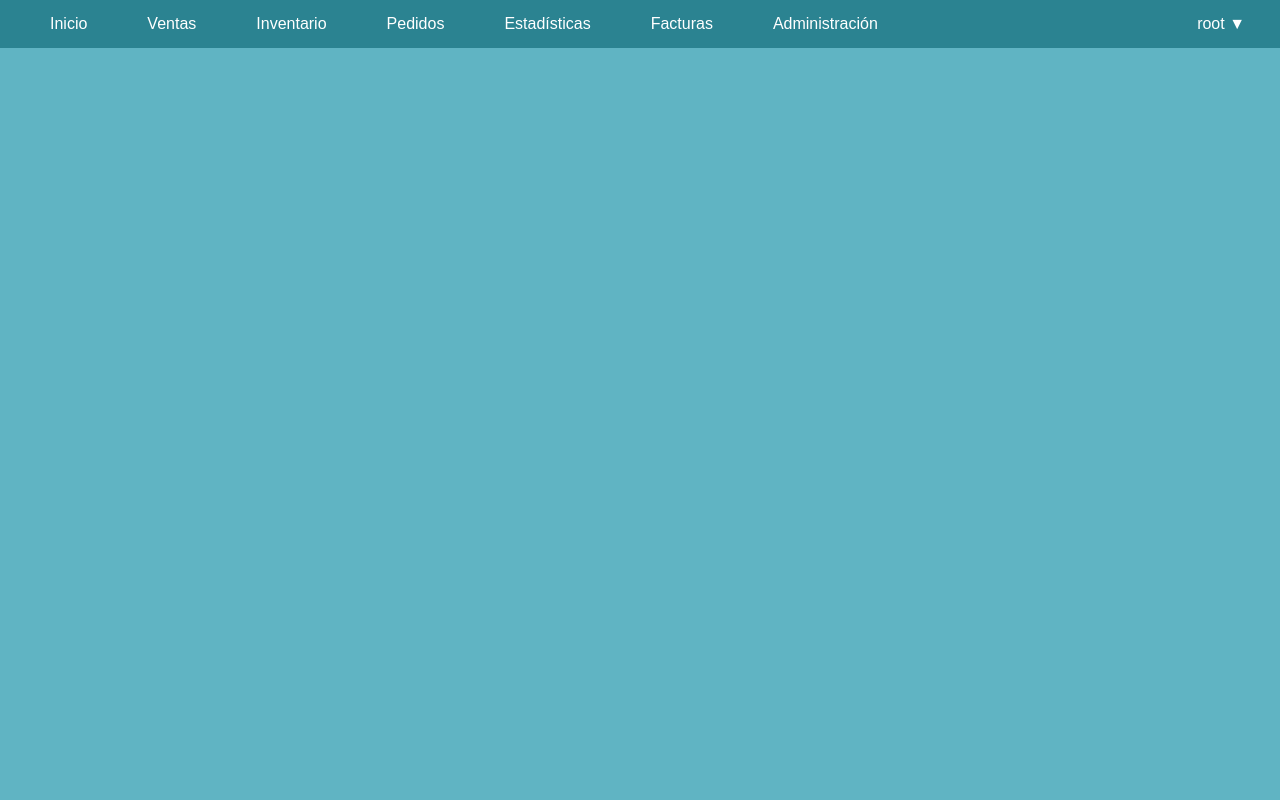
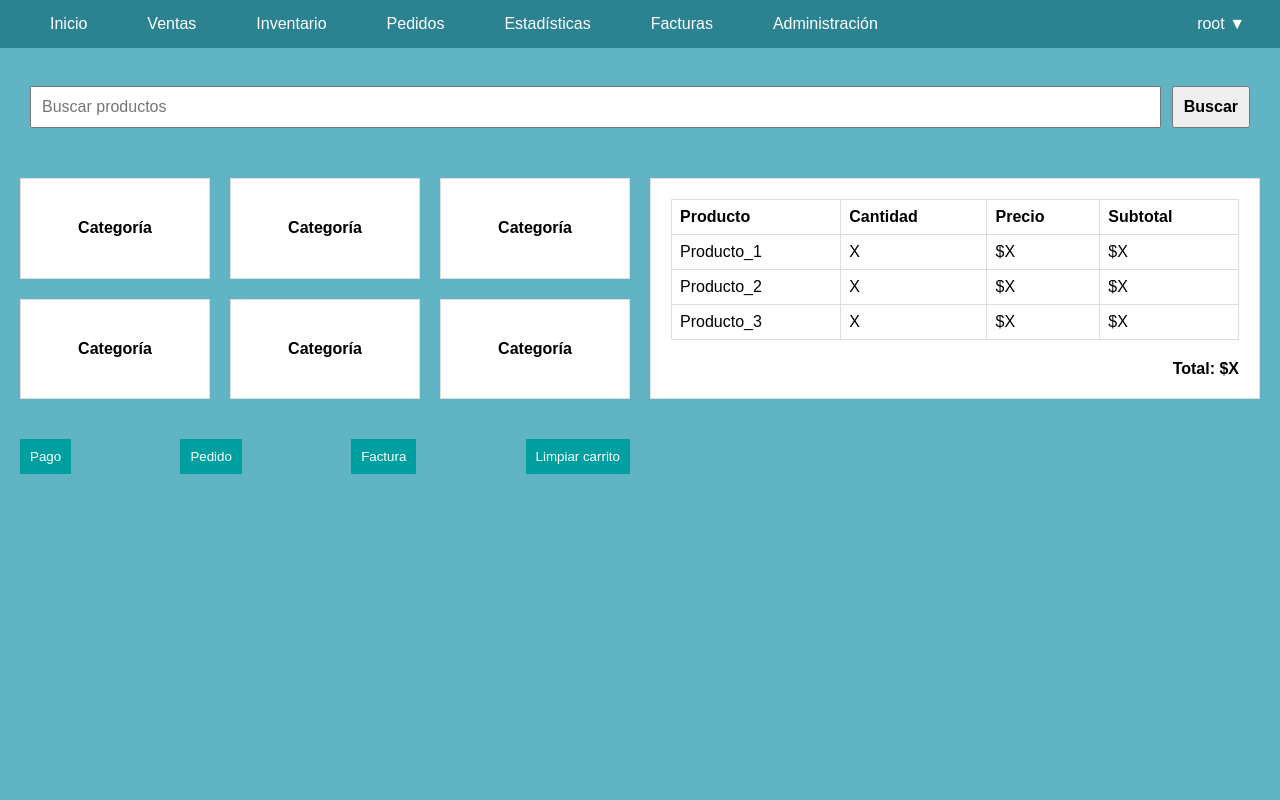
Before and after one commit to FMM28/depositoEdent, a Flask app: page /ventas in a window 1280 px wide. Run offline with Flask 3, Linux system fonts and the light colour scheme; a user stored in the database is signed in.

Commit message:
yqegvfiyewgfoueq

```diff
--- a/main.py
+++ b/main.py
@@ -35,7 +35,7 @@ def home():
 
 @app.route('/ventas')
 def ventas():
-    return render_template('base.html')
+    return render_template('ventas.html')
 
 @app.route('/inventario')
 def inventario():
@@ -78,7 +78,7 @@ def inventario():
     else:
         offset = (page - 1) * 12
 
-        query = '''SELECT nombre FROM categorias ORDER BY nombre LIMIT 10 OFFSET ?'''
+        query = '''SELECT nombre FROM categorias ORDER BY nombre LIMIT 12 OFFSET ?'''
         cursor.execute(query, (offset,))
         categorias = cursor.fetchall()
 
--- a/static/css/style.css
+++ b/static/css/style.css
@@ -106,7 +106,7 @@ body {
     color: #fff;
 }
 
-.container{
+main{
     width: 100%;
     height: 100%;
     display: flex;
@@ -114,3 +114,161 @@ body {
     flex-direction: column;
     padding-top: 7vh;
 }
+
+.products {
+    width: 74%;
+    height: 100%;
+
+}
+
+.search-bar{
+    text-align: center;
+    margin-bottom: 10px;
+    padding: 10px;
+    width: 100%;
+    display: flex;
+}
+
+.search-bar button {
+    width: 80px;
+    padding: 5px;
+    margin-left: 1px;
+    font-weight: bold;
+    font-size: 16px;
+}
+
+#search {
+    padding: 10px;
+    font-size: 16px;
+    width: 100%;
+}
+
+.product-list{
+    display: flex;
+    flex-wrap: wrap;
+    justify-content: space-around;
+}
+
+.product-category{
+    display: grid;
+    grid-template-columns: repeat(4, 1fr);
+    grid-template-rows: repeat(3, 1fr);
+    gap: 10px;
+    width: 100%;
+    height: 70vh;
+    padding: 10px;
+}
+
+.product-item{
+    background-color: #fff;
+    border: 1px solid #ddd;
+    padding: 10px;
+    margin: 10px;
+    width: auto;
+    box-shadow: 0 2px 4px rgba(0, 0, 0, 0.1);
+    text-align: center;
+}
+
+.product-item h3 {
+    color: #333;
+}
+
+.product-item p {
+    color: #666;
+    font-size: 15px;
+    margin: 5px;
+}
+
+.product-item:hover {
+    background-color: #cfcfcf;
+}
+
+.category{
+    display: flex;
+    align-items: center;
+    justify-content: center;
+    background-color: #fff;
+}
+
+.paginas{
+    text-align: center;
+    margin-top: 10px;
+}
+
+.paginas a{
+    color: #007bff;
+    text-decoration: none;
+    margin: 0 10px;
+}
+
+.paginas span {
+    color: #333;
+}
+
+.product-options {
+    text-align: center;
+    display: flex;
+    align-items: center;
+    justify-content: center;
+    margin-top: 10px;
+    flex-direction: column;
+    background-color: white;
+    width: 25%;
+    height: 70%;
+    border-radius: 10px;
+    box-shadow: 0 2px 4px rgba(0, 0, 0, 0.1);
+}
+
+.product-options button {
+    border: none;
+    background-color: white;
+    cursor: pointer;
+}
+
+.product-options img {
+    width: 32px;
+    margin-left: 16px;
+}
+
+.product-options-item {
+    padding: 5px;
+    margin: 10px;
+    display: flex;
+    justify-content: center;
+    align-items: center;
+}
+
+.other-options {
+    display: grid;
+    grid-template-columns: repeat(2, 1fr);
+    grid-template-rows: repeat(2, 1fr);
+    gap: 10px;
+    margin-top: 10px;
+    background-color: white;
+    width: 25%;
+    height: 25%;
+    border-radius: 10px;
+    box-shadow: 0 2px 4px rgba(0, 0, 0, 0.1);
+    padding: 10px;
+}
+
+.other-options-item {
+    display: flex;
+    text-align: center;
+    align-items: center;
+    justify-content: center;
+    padding: 10px;
+    background-color: #c2c2c2;
+    box-shadow: 0 2px 4px rgba(0, 0, 0, 0.1);
+    flex: 1;
+    text-decoration: none;
+    color: black;
+    font-weight: bold;
+    font-size: 16px;
+    border: none;
+}
+
+.other-options-item:hover{
+    color: white;
+    background-color: #7c7c7c;
+}
--- /dev/null
+++ b/static/css/style_ventas.css
@@ -0,0 +1,77 @@
+
+.sales-container {
+    display: grid;
+    grid-template-columns: 1fr 1fr;
+    grid-gap: 20px;
+    padding: 20px;
+}
+
+.search-bar {
+    grid-column: 1 / span 2;
+    margin-bottom: 20px;
+}
+
+.search-bar input {
+    width: 70%;
+    padding: 10px;
+    margin-right: 10px;
+}
+
+.search-bar button {
+    padding: 10px;
+}
+
+.categories {
+    display: grid;
+    grid-template-columns: repeat(3, 1fr);
+    grid-gap: 20px;
+}
+
+.category {
+    background-color: #fff;
+    border: 1px solid #ddd;
+    padding: 20px;
+    text-align: center;
+    font-weight: bold;
+}
+
+.cart {
+    background-color: #fff;
+    border: 1px solid #ddd;
+    padding: 20px;
+}
+
+.cart table {
+    width: 100%;
+    border-collapse: collapse;
+}
+
+.cart table, .cart th, .cart td {
+    border: 1px solid #ddd;
+    padding: 8px;
+    text-align: left;
+}
+
+.total {
+    margin-top: 20px;
+    text-align: right;
+    font-weight: bold;
+}
+
+.buttons {
+    margin-top: 20px;
+    display: flex;
+    justify-content: space-between;
+}
+
+.buttons button {
+    padding: 10px;
+    background-color: #00a0a0;
+    color: white;
+    border: none;
+    cursor: pointer;
+}
+
+.buttons button:hover {
+    background-color: #008080;
+}
--- a/templates/base.html
+++ b/templates/base.html
@@ -4,6 +4,7 @@
     <meta charset="UTF-8">
     <meta name="viewport" content="width=device-width, initial-scale=1.0">
     <link rel="stylesheet" href="{{ url_for('static', filename='css/style.css') }}">
+    {% block css_add %}{% endblock %}
     <title>{% block titulo %}{% endblock %}</title>
 </head>
 <body>
@@ -30,9 +31,7 @@
             </div>
         </nav>
         <main>
-            <div class="container">
                 {% block cuerpo %}{% endblock %}
-            </div>
         </main>
         <script src="{{ url_for('static', filename='js/dropdown.js') }}"></script>
     {% else %}
--- a/templates/inventario.html
+++ b/templates/inventario.html
@@ -1,4 +1,8 @@
 {% extends 'base.html' %}
+{% block css_add %}
+
+{% endblock %}
+
 {% block titulo %}
     Inventario
 {% endblock %}
@@ -50,7 +54,7 @@
             Ningun producto seleccionado
         {% endif %}
     </div>
-    <div class="other-product-options">
+    <div class="other-options">
         a
     </div>
 {% endblock %}
--- /dev/null
+++ b/templates/ventas.html
@@ -0,0 +1,69 @@
+{% extends 'base.html' %}
+{% block css_add %}
+    <link rel="stylesheet" href="{{ url_for('static', filename='css/style_ventas.css') }}">
+{% endblock %}
+{% block titulo %}
+    Ventas
+{% endblock %}
+{% block cuerpo %}
+
+    <div class="sales-container">
+        <div class="search-bar">
+            <input type="text" id="search" placeholder="Buscar productos">
+            <button>Buscar</button>
+        </div>
+
+        <div class="categories">
+            <div class="category">Categoría</div>
+            <div class="category">Categoría</div>
+            <div class="category">Categoría</div>
+            <div class="category">Categoría</div>
+            <div class="category">Categoría</div>
+            <div class="category">Categoría</div>
+        </div>
+
+        <div class="cart">
+            <table>
+                <thead>
+                    <tr>
+                        <th>Producto</th>
+                        <th>Cantidad</th>
+                        <th>Precio</th>
+                        <th>Subtotal</th>
+                    </tr>
+                </thead>
+                <tbody>
+                    <tr>
+                        <td>Producto_1</td>
+                        <td>X</td>
+                        <td>$X</td>
+                        <td>$X</td>
+                    </tr>
+                    <tr>
+                        <td>Producto_2</td>
+                        <td>X</td>
+                        <td>$X</td>
+                        <td>$X</td>
+                    </tr>
+                    <tr>
+                        <td>Producto_3</td>
+                        <td>X</td>
+                        <td>$X</td>
+                        <td>$X</td>
+                    </tr>
+                </tbody>
+            </table>
+            <div class="total">
+                <span>Total: $X</span>
+            </div>
+        </div>
+
+        <div class="buttons">
+            <button>Pago</button>
+            <button>Pedido</button>
+            <button>Factura</button>
+            <button>Limpiar carrito</button>
+        </div>
+    </div>
+
+{% endblock %}
```
